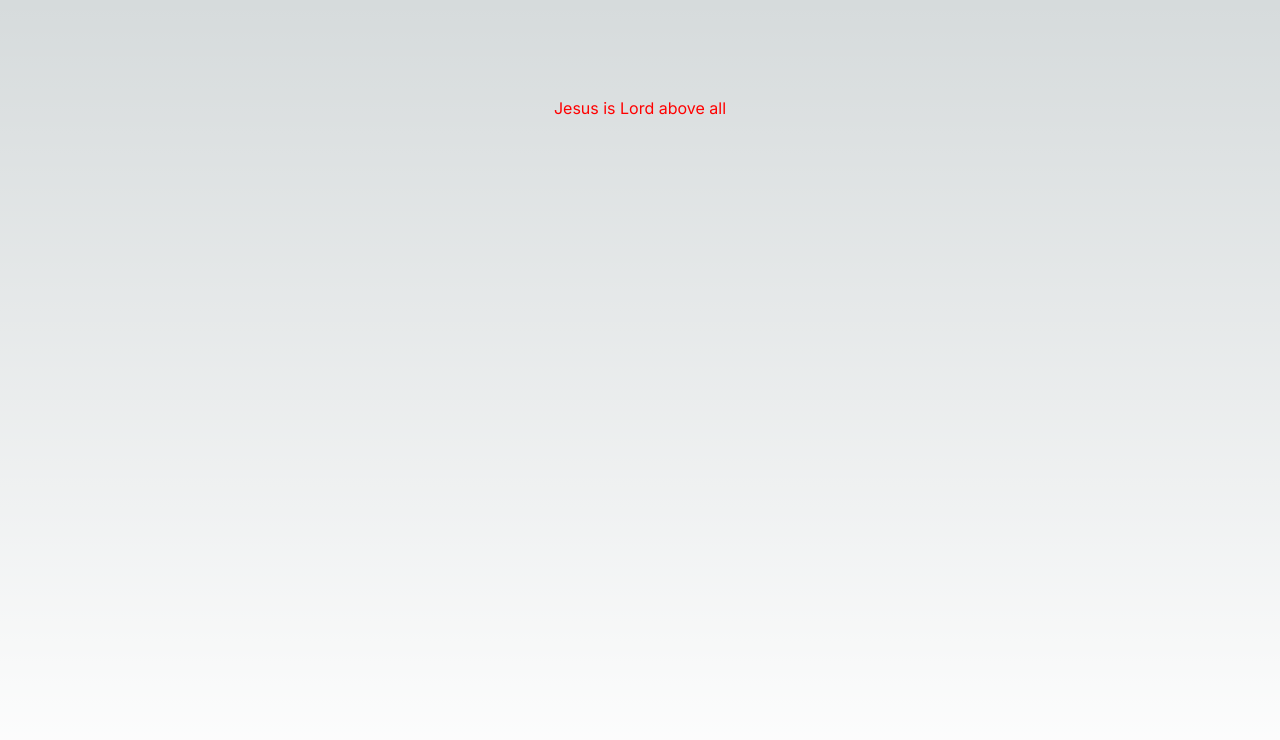
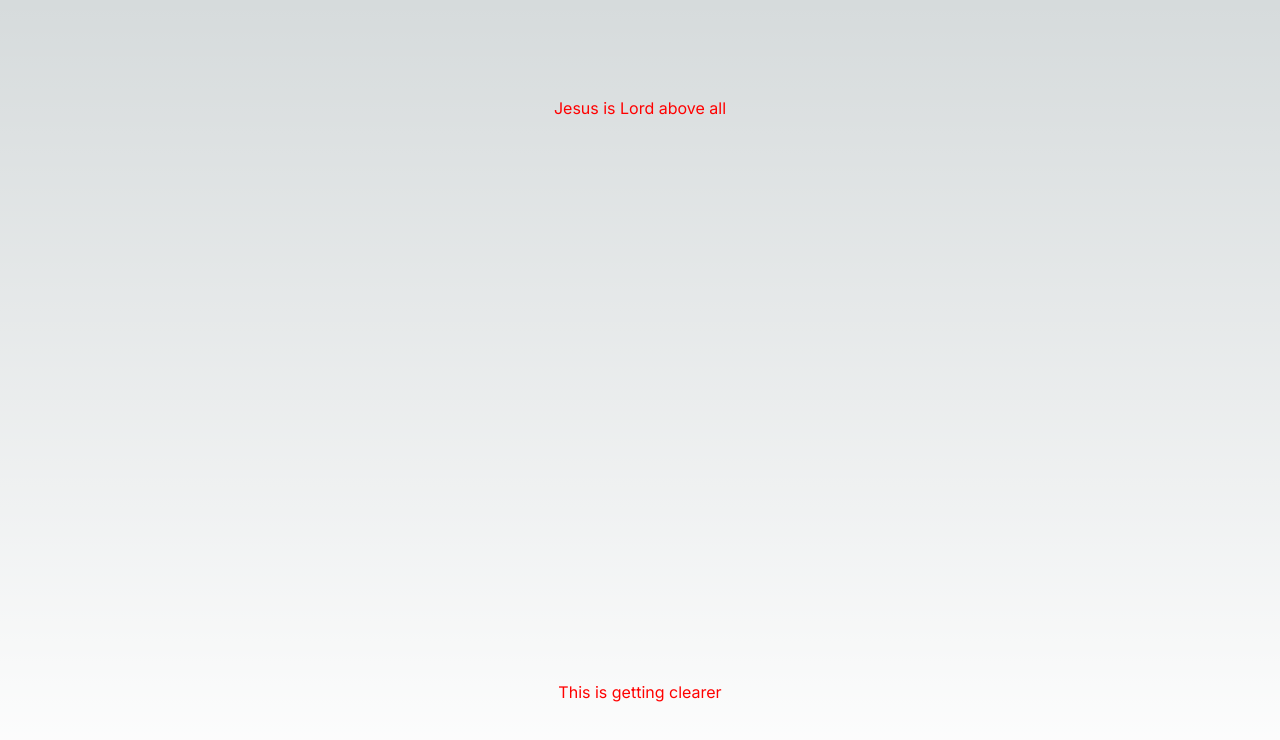
Before and after one commit to Peteru2/TheNextApp, a Next.js app: page / in a window 1280 px wide. Shown: the top 740 px of the page. Built offline with nearby package versions, Linux system fonts and the light colour scheme.

Commit message:
Let's push the slight change

```diff
--- a/src/app/page.js
+++ b/src/app/page.js
@@ -1,10 +1,10 @@
-// import About from './pages/about'
+import About from './about/page'
 
 export default function Home() {
   return (
     <main className="flex min-h-screen flex-col items-center justify-between p-24">
      <h2>Jesus is Lord above all</h2>
-     {/* <About /> */}
+     <About />
     </main>
   )
 }
```
